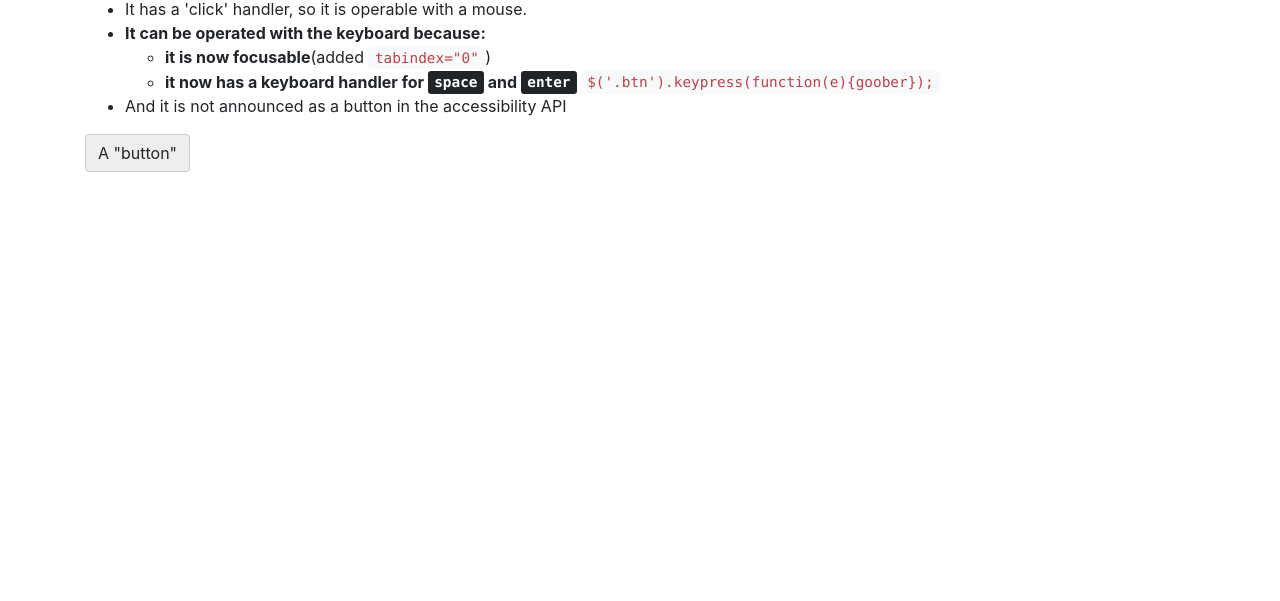
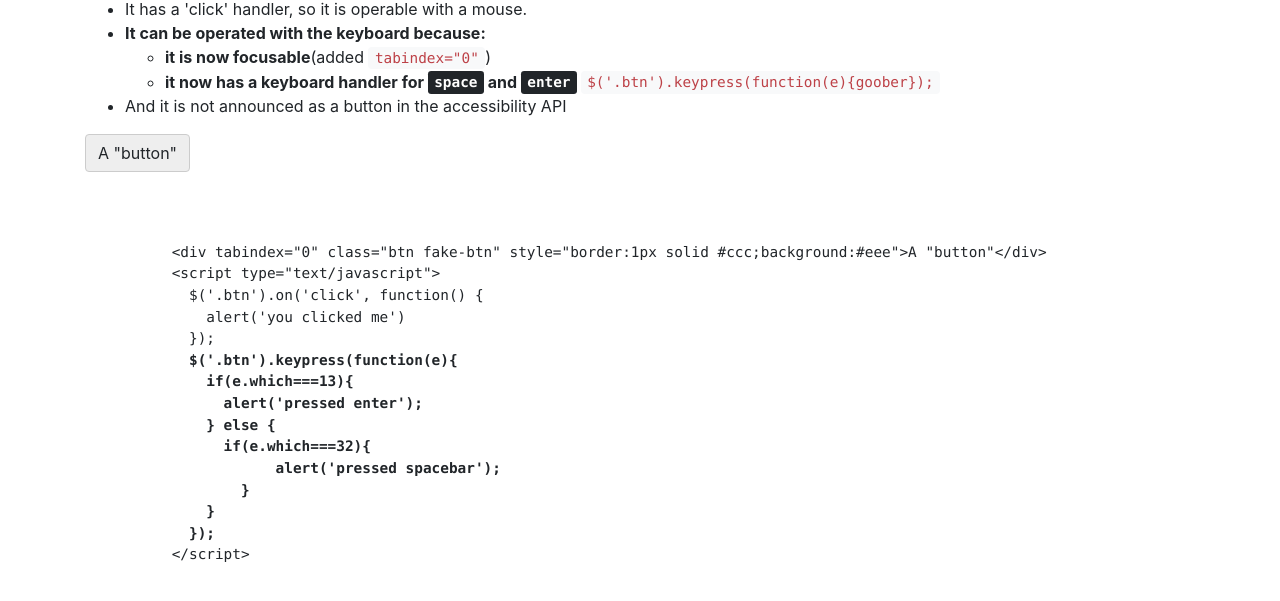
Before and after one commit to gsilver/personal-index, a plain HTML site: page experiments/aria/3.html in a window 1280 px wide. Shown: the part 163-764 px from the top of the page. Drawn offline with nearby package versions, Linux system fonts and the light colour scheme.

Commit message:
adding some details for the aria button counterexample

```diff
--- a/experiments/aria/3.html
+++ b/experiments/aria/3.html
@@ -46,6 +46,30 @@
       <li>And it is not announced as a button in the accessibility API</li>
     </ul>
     <div class="btn fake-btn" tabindex="0" style="border:1px solid #ccc;background:#eee">A "button"</div>
+    <div>
+
+      <br><br>
+      <pre>
+        <code>
+          &lt;div tabindex="0" class=&quot;btn fake-btn&quot; style=&quot;border:1px solid #ccc;background:#eee&quot;&gt;A &quot;button&quot;&lt;/div&gt;
+          &lt;script type=&quot;text/javascript&quot;&gt;
+            $('.btn').on('click', function() {
+              alert('you clicked me')
+            });
+            <strong>$('.btn').keypress(function(e){
+              if(e.which===13){
+                alert('pressed enter');
+              } else {
+                if(e.which===32){
+                      alert('pressed spacebar');
+                  }
+              }
+            });</strong>
+          &lt;/script&gt;
+        </code>
+      </pre>
+
+    </div>
   </div>
 
 
```
Also changed, not shown: experiments/aria/1.html (+16 -0 lines), experiments/aria/2.html (+15 -0 lines), experiments/aria/4.html (+24 -0 lines), experiments/aria/index.html (+14 -0 lines).
